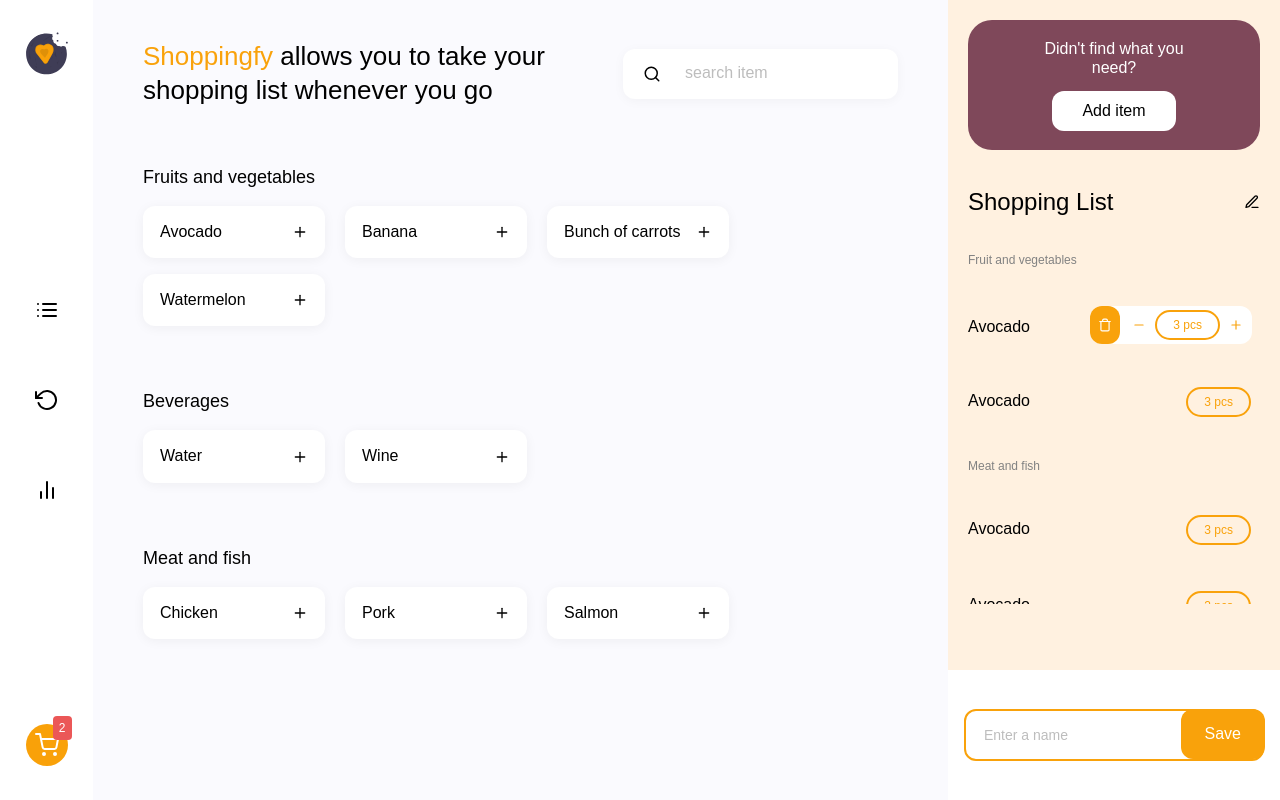
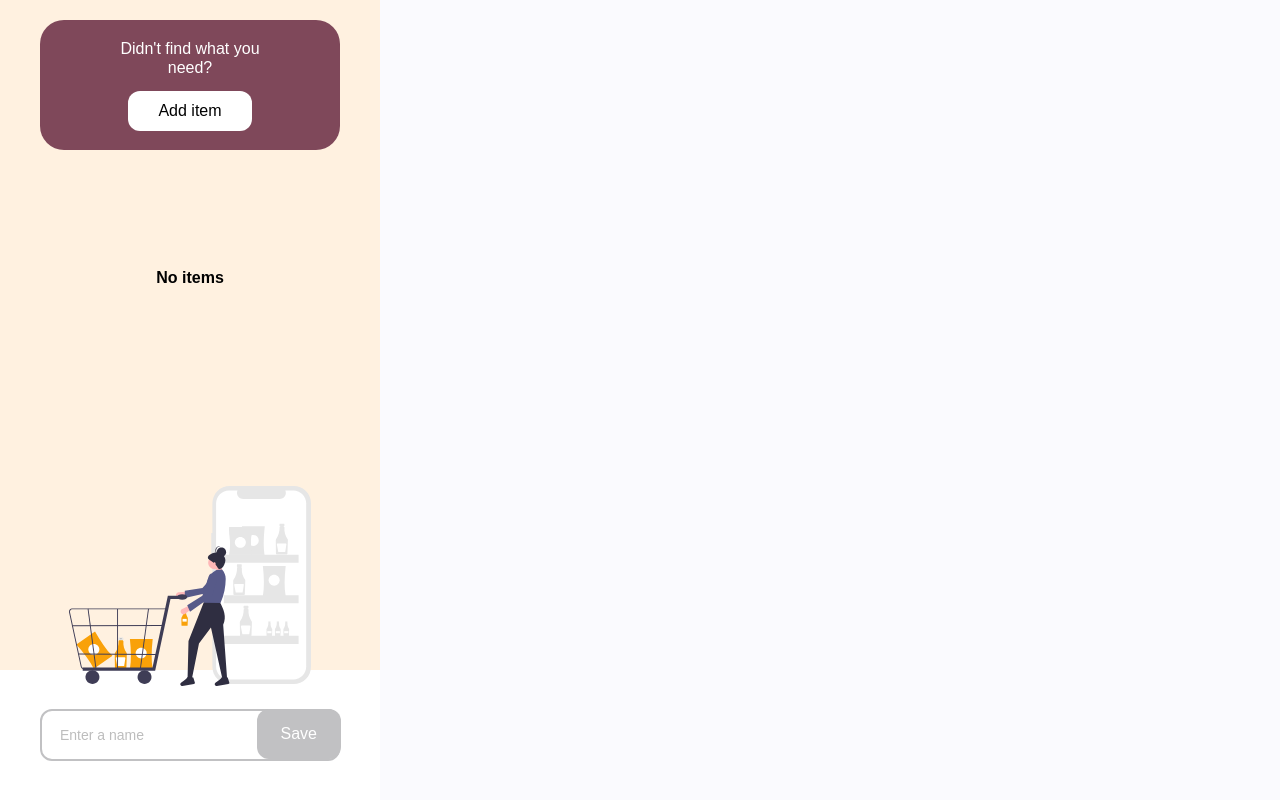
Before and after one commit to barbaraperic/shopping-list, a React (Vite) app: page / in a window 1280 px wide. Built offline with nearby package versions, Linux system fonts and the light colour scheme.

Commit message:
WIP: Sidebar refactor

```diff
--- a/src/containers/Sidebar/AddItem.js
+++ b/src/containers/Sidebar/AddItem.js
@@ -2,10 +2,11 @@ import styled from 'styled-components';
 import { Input, TextArea, Dropdown } from '../../components/Input'
 import { Button } from '../../components/Button'
 import { SubHeader } from '../../components/Text'
+import SidebarWrapper from './SidebarWrapper';
 
 const AddItemSidebar = () => {
   return (
-    <Aside>
+    <SidebarWrapper>
       <SubHeader>Add a new item</SubHeader>
       <Form>
         <Input label="Name" placeholder="Enter a name" type="text"/>
@@ -17,17 +18,9 @@ const AddItemSidebar = () => {
         <Button variant="primary">Save</Button>
       </ButtonWrapper>
       </Form>
-    </Aside>
+    </SidebarWrapper>
   )
 }
-
-const Aside = styled.aside`
-  height: 100vh;
-  width: 380px;
-  display: flex;
-  flex-direction: column;
-  padding: 40px;
-`
 
 const Form = styled.form`
   flex: 1;
--- a/src/containers/Sidebar/Description.js
+++ b/src/containers/Sidebar/Description.js
@@ -1,42 +1,37 @@
 import styled from 'styled-components';
 import { Link } from 'react-router-dom';
 import { Button } from '../../components/Button';
-import { LinkBack } from '../../components/Text'
+import { LinkBack } from '../../components/Text';
+import SidebarWrapper from './SidebarWrapper';
 
 const DescriptionSidebar = () => {
   return (
-    <Aside>
+    <StyledSidebarWrapper>
       <LinkBack to="/"/>
       <Image src="https://images.unsplash.com/photo-1523049673857-eb18f1d7b578?ixid=MnwxMjA3fDB8MHxwaG90by1wYWdlfHx8fGVufDB8fHx8&ixlib=rb-1.2.1&auto=format&fit=crop&w=668&q=80" alt="avocado"/>
-      <Header>name</Header>
+      <Title>name</Title>
       <h3>Avocado</h3>
-      <Header>category</Header>
+      <Title>category</Title>
       <p>Fruit and vegetables</p>
-      <Header>note</Header>
+      <Title>note</Title>
       <LongText>Lorem ipsum dolor sit amet, consectetur adipiscing elit, sed do eiusmod tempor incididunt ut labore et dolore magna aliqua. Ut enim ad minim veniam, quis nostrud exercitation ullamco laboris nisi ut aliquip ex ea commodo consequat.</LongText>
       <Footer>
         <Button variant="tertiary">delete</Button>
         <Button variant="primary">Add to list</Button>
       </Footer>
-    </Aside>
+    </StyledSidebarWrapper>
   )
 }
 
-const Aside = styled.aside`
-  padding: 20px 40px;
-  height: 100vh;
-  width: 389px;
-  background-color: white;
-  display: flex;
-  flex-direction: column;
-  justify-content: space-between;
-`
+const StyledSidebarWrapper = styled(SidebarWrapper)`
+ background: white;
+`;
 
-const StyledLink = styled(Link)`
-  color: hsla(38, 95%, 51%, 1);
-  font-size: 14px;
-  margin: 10px 0 20px 0;
-`
+// const StyledLink = styled(Link)`
+//   color: hsla(38, 95%, 51%, 1);
+//   font-size: 14px;
+//   margin: 10px 0 20px 0;
+// `
 
 const Image = styled.img`
   height: 220px;
@@ -44,7 +39,7 @@ const Image = styled.img`
   border-radius: 25px;
 `
 
-const Header = styled.h4`
+const Title = styled.h4`
   font-weight: normal;
   color: hsla(0, 0%, 51%, 1);
   font-size: 12px;
--- a/src/containers/Sidebar/NoItem.js
+++ b/src/containers/Sidebar/NoItem.js
@@ -2,53 +2,51 @@ import styled from 'styled-components';
 import { AddItemCard } from '../../components/Card'
 import { SaveInput } from '../../components/Input'
 import shoppingIllustration from '../../assets/illustrations/shopping.svg';
-import { COLORS } from '../../style/constants'
+import { COLORS } from '../../style/constants';
+import SidebarWrapper from './SidebarWrapper';
 
 const NoItemSidebar = () => {
   return (
-    <AsideWrapper>
-    <Aside>
-      <AddItemCard />
+    <StyledSidebarWrapper>
+    <Header>
       <Wrapper>
+        <AddItemCard />
         <Text>No items</Text>
       </Wrapper>
       <Image src={shoppingIllustration}/>
-    </Aside>
+    </Header>
       <SectionBottom>
         <SaveInput type="disabled"/>
       </SectionBottom>
-    </AsideWrapper>
-  )
-}
+    </StyledSidebarWrapper>
+  );
+};
 
-const AsideWrapper = styled.div`
+const StyledSidebarWrapper = styled(SidebarWrapper)`
   display: flex;
   flex-direction: column;
   justify-content: space-between;
+  padding: 0;
 `
 
-const Aside = styled.aside`
-  display: flex;
-  flex-direction: column;
-  justify-content: space-between;
+const Header = styled.div`
+  position: relative;
   background-color: ${COLORS.lightPrimary};
-  padding: 20px 40px;
-  height: 100vh;
-  width: 389px;
-  position: relative;
+  flex: 1;
 `
 
 const Wrapper = styled.div`
   flex: 1;
   display: flex;
   flex-direction: column;
-  justify-content: center;
+  justify-content: space-between;
   align-items: center;
+  padding: 20px 40px;
 `
 
 const Text = styled.p`
   font-weight: bold;
-  margin-bottom: 100px;
+  margin-top: 120px;
 `
 
 const Image = styled.img`
--- a/src/containers/Sidebar/Preview.js
+++ b/src/containers/Sidebar/Preview.js
@@ -1,5 +1,6 @@
 import styled from 'styled-components';
 import { COLORS } from '../../style/constants';
+import SidebarWrapper from './SidebarWrapper';
 import { Icon } from '../../assets/index'
 import { AddItemCard } from '../../components/Card'
 import { SaveInput } from '../../components/Input'
@@ -7,7 +8,7 @@ import { QuantityButton } from '../../components/Button'
 
 const PreviewSidebar = () => {
   return (
-    <Aside>
+    <SidebarWrapper>
       <Wrapper>
         <AddItemCard />
         <Section>
@@ -44,18 +45,9 @@ const PreviewSidebar = () => {
       <SectionBottom>
         <SaveInput />
       </SectionBottom>
-    </Aside>
+    </SidebarWrapper>
   )
 }
-
-const Aside = styled.aside`
-  position: sticky;
-  top: 0;
-  height: 100vh;
-  display: flex;
-  flex-direction: column;
-  justify-content: space-between;
-`
 
 const Wrapper = styled.div`
   background-color: ${COLORS.lightPrimary};
--- /dev/null
+++ b/src/containers/Sidebar/SidebarWrapper.js
@@ -0,0 +1,22 @@
+import styled from 'styled-components';
+
+const SidebarWrapper = ({ className, children }) => {
+  return (
+    <Aside className={className}>
+      {children}
+    </Aside>
+  );
+};
+
+const Aside = styled.aside`
+  position: sticky;
+  top: 0;
+  display: flex;
+  flex-direction: column;
+  justify-content: space-between;
+  height: 100vh;
+  width: 380px;
+  padding: 40px;
+`
+
+export default SidebarWrapper;
--- a/src/pages/Home.js
+++ b/src/pages/Home.js
@@ -1,16 +1,16 @@
 import React, { useState } from 'react'
 import styled from 'styled-components';
-import Navigation from '../containers/Navigation'
-import Main from '../containers/Main'
-import { PreviewSidebar } from '../containers/Sidebar'
+// import Navigation from '../containers/Navigation'
+// import Main from '../containers/Main'
+import { NoItemSidebar } from '../containers/Sidebar'
 
 
 const Home = () => {
   return (
     <Wrapper>
-      <Navigation />
-      <StyledMain />
-      <PreviewSidebar />
+      {/* <Navigation />
+      <StyledMain /> */}
+      <NoItemSidebar />
     </Wrapper>
   )
 }
@@ -19,8 +19,8 @@ const Wrapper = styled.div`
   display: flex;
 `
 
-const StyledMain = styled(Main)`
-  flex: 1;
-`
+// const StyledMain = styled(Main)`
+//   flex: 1;
+// `
 
 export default Home
```
Lines whose indentation alone changed are shown as unchanged.
